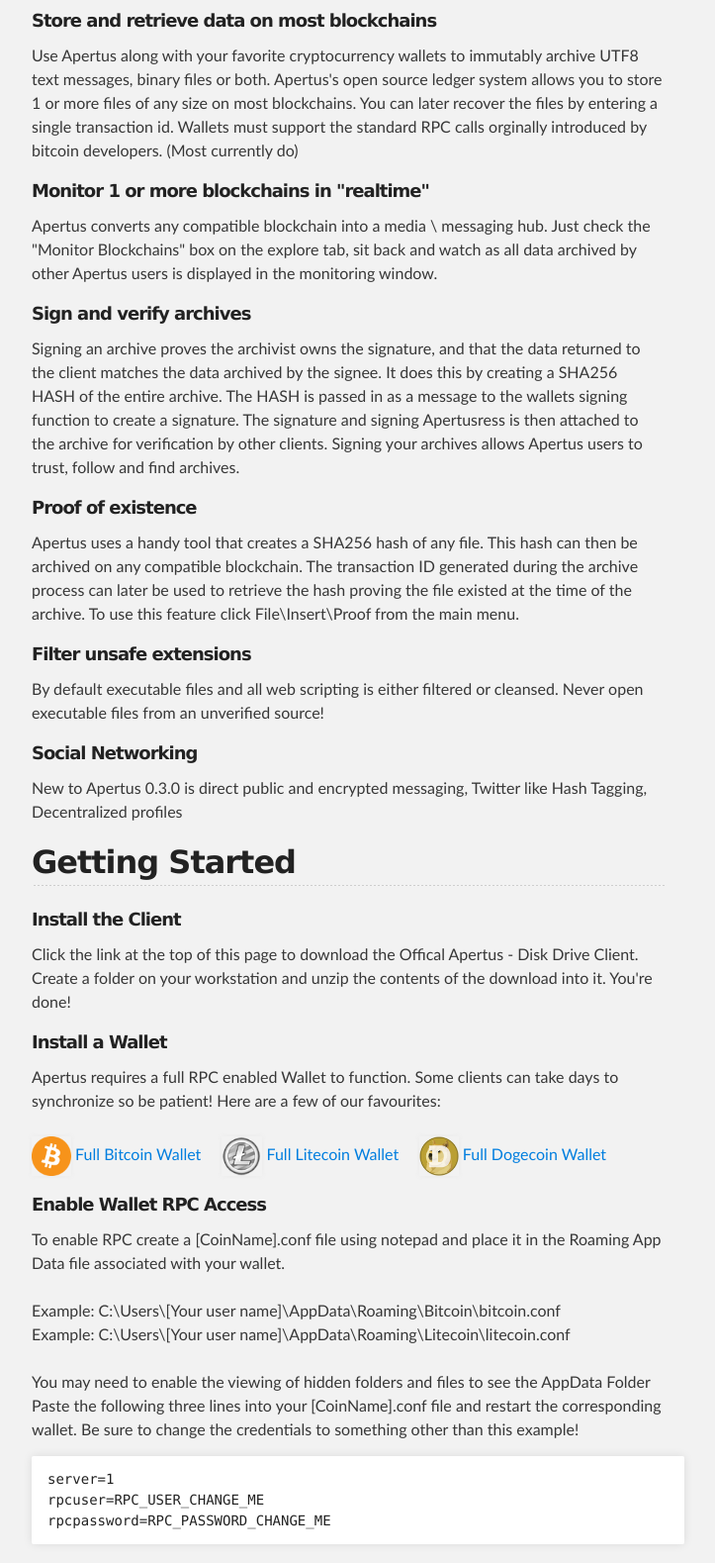
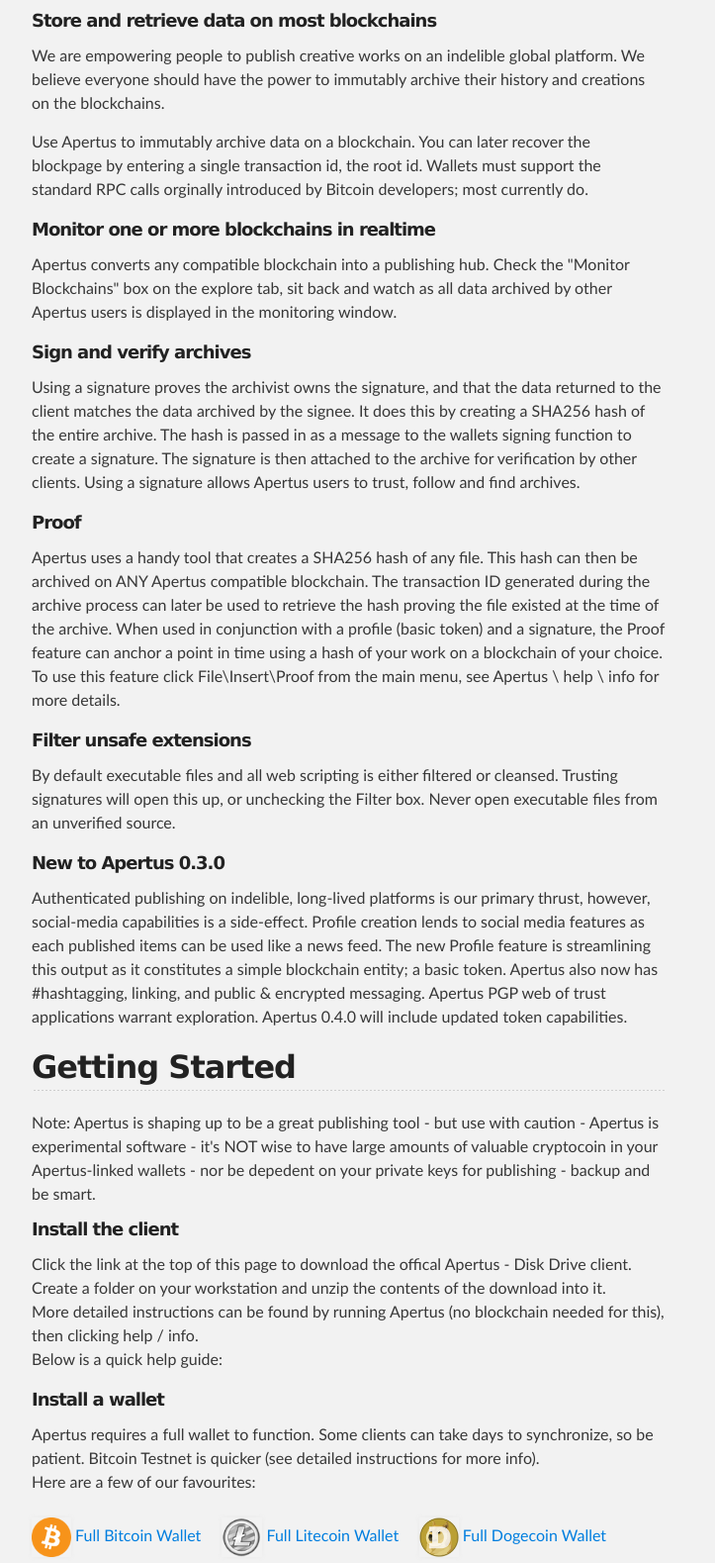
Before and after one commit to HugPuddle/HugPuddle.github.io, a plain HTML site: page index.html in a window 1280 px wide. Shown: the part 527-2106 px from the top of the page at 99% size, without its empty margins (288-1011 px from the left). Drawn offline with Linux system fonts and the light colour scheme.

Commit message:
Update Index
Updated instructions & content; smoothified &, funkified.

```diff
--- a/index.html
+++ b/index.html
@@ -37,25 +37,30 @@
 <h2>
 <a name="Features" class="anchor" href="#features"><span class="octicon octicon-link"></span></a>Features</h2>
 <h5>Store and retrieve data on most blockchains</h5>
-<p>Use Apertus along with your favorite cryptocurrency wallets to immutably archive UTF8 text messages, binary files or both.  Apertus's open source ledger system allows you to store 1 or more files of any size on most blockchains.  You can later recover the files by entering a single transaction id.  Wallets must support the standard RPC calls orginally introduced by bitcoin developers. (Most currently do)</p>
-<h5>Monitor 1 or more blockchains in "realtime"</h5>
-<p>Apertus converts any compatible blockchain into a media \ messaging hub. Just check the "Monitor Blockchains" box on the explore tab, sit back and watch as all data archived by other Apertus users is displayed in the monitoring window.</p>
+<p>We are empowering people to publish creative works on an indelible global platform. We believe everyone should have the power to immutably archive their history and creations on the blockchains.</p>
+<p>Use Apertus to immutably archive data on a blockchain. You can later recover the blockpage by entering a single transaction id, the root id.  Wallets must support the standard RPC calls orginally introduced by Bitcoin developers; most currently do.</p>
+<h5>Monitor one or more blockchains in realtime</h5>
+<p>Apertus converts any compatible blockchain into a publishing hub. Check the "Monitor Blockchains" box on the explore tab, sit back and watch as all data archived by other Apertus users is displayed in the monitoring window.</p>
 <h5>Sign and verify archives</h5>
-<p>Signing an archive proves the archivist owns the signature, and that the data returned to the client matches the data archived by the signee. It does this by creating a SHA256 HASH of the entire archive. The HASH is passed in as a message to the wallets signing function to create a signature. The signature and signing Apertusress is then attached to the archive for verification by other clients. Signing your archives allows Apertus users to trust, follow and find archives.</p>
-<h5>Proof of existence</h5>
-<p>Apertus uses a handy tool that creates a SHA256 hash of any file. This hash can then be archived on any compatible blockchain. The transaction ID generated during the archive process can later be used to retrieve the hash proving the file existed at the time of the archive.  To use this feature click File\Insert\Proof from the main menu.</p>
+<p>Using a signature proves the archivist owns the signature, and that the data returned to the client matches the data archived by the signee. It does this by creating a SHA256 hash of the entire archive. The hash is passed in as a message to the wallets signing function to create a signature. The signature is then attached to the archive for verification by other clients. Using a signature allows Apertus users to trust, follow and find archives. </p>
+<h5>Proof</h5>
+<p>Apertus uses a handy tool that creates a SHA256 hash of any file. This hash can then be archived on ANY Apertus compatible blockchain. The transaction ID generated during the archive process can later be used to retrieve the hash proving the file existed at the time of the archive. When used in conjunction with a profile (basic token) and a signature, the Proof feature can anchor a point in time using a hash of your work on a blockchain of your choice.  To use this feature click File\Insert\Proof from the main menu, see Apertus \ help \ info for more details.</p>
 <h5>Filter unsafe extensions</h4>
-<p>By default executable files and all web scripting is either filtered or cleansed. Never open executable files from an unverified source!</p>
-<h5>Social Networking</h4>
-<p>New to Apertus 0.3.0 is direct public and encrypted messaging, Twitter like Hash Tagging, Decentralized profiles</p>
+<p>By default executable files and all web scripting is either filtered or cleansed. Trusting signatures will open this up, or unchecking the Filter box. Never open executable files from an unverified source.</p>
+<h5>New to Apertus 0.3.0</h4>
+<p>Authenticated publishing on indelible, long-lived platforms is our primary thrust, however, social-media capabilities is a side-effect. Profile creation lends to social media features as each published items can be used like a news feed. The new Profile feature is streamlining this output as it constitutes a simple blockchain entity; a basic token. Apertus also now has #hashtagging, linking, and public & encrypted messaging. Apertus PGP web of trust applications warrant exploration. Apertus 0.4.0 will include updated token capabilities.</p>
 
 
 <h2>
 <a name="getting-started" class="anchor" href="#getting-started"><span class="octicon octicon-link"></span></a>Getting Started</h2>
-<h5>Install the Client</h5>
-<p>Click the link at the top of this page to download the Offical Apertus - Disk Drive Client. Create a folder on your workstation and unzip the contents of the download into it. You're done!</p>
-<h5>Install a Wallet</h5>
-<p>Apertus requires a full RPC enabled Wallet to function. Some clients can take days to synchronize so be patient!  Here are a few of our favourites:<br>
+Note: Apertus is shaping up to be a great publishing tool - but use with caution - Apertus is experimental software - it's NOT wise to have large amounts of valuable cryptocoin in your Apertus-linked wallets - nor be depedent on your private keys for publishing - backup and be smart.
+<h5>Install the client</h5>
+<p>Click the link at the top of this page to download the offical Apertus - Disk Drive client. Create a folder on your workstation and unzip the contents of the download into it.<br>
+More detailed instructions can be found by running Apertus (no blockchain needed for this), then clicking help / info.<br>
+Below is a quick help guide:</p>
+<h5>Install a wallet</h5>
+<p>Apertus requires a full wallet to function. Some clients can take days to synchronize, so be patient. Bitcoin Testnet is quicker (see detailed instructions for more info).<br>
+Here are a few of our favourites:<br>
 <br><img height=40 src="images\bitcoin_logo_plain.png"> <a href="http://bitcoin.org/en/download">Full Bitcoin Wallet</a>&nbsp;&nbsp;&nbsp;&nbsp;&nbsp;<img height=40 src="images\litecoin_logo_plain.png"> <a href="http://litecoin.org/">Full Litecoin Wallet</a>&nbsp;&nbsp;&nbsp;&nbsp;&nbsp;<img height=40 src="images\dogecoin_logo_plain.png"> <a href="http://dogecoin.com/getting-started/#desktop-wallet">Full Dogecoin Wallet</a>&nbsp;&nbsp;&nbsp;&nbsp;&nbsp;<br>
 <h5>Enable Wallet RPC Access</h5>
 <p>To enable RPC create a  [CoinName].conf file using notepad  and place it in the Roaming App Data file associated with your wallet.<br>
@@ -72,26 +77,30 @@
 
 <h5>Configure Apertus to use your wallets</h5>
 <p>Now that you have enabled RPC on your wallet you need to configure Apertus to talk to the wallet.  Open Apertus by browsing to the folder you created and running the Apertus.exe program.
-<br>Click on Settings \ Wallet.<br>
-
-<br>Look we pre-loaded the settings for several common wallets for you!!<br>
-
+<br>Click on Settings \ Wallet.
+<br>We pre-loaded the settings for several common wallets for you.
 <br>Select the wallet you would like to begin using.
 <br>Change the login and password to match the credentials you entered in the [CoinName].conf file.
-<br>Check the Enable Wallet box
+<br>Check the Enable Wallet box.
 <br>Click the Save Button.
 <br>NOTE: Do not alter any other settings unless you really know what your doing..</p>
 
 <h2>
-<a name="start-archiving-and-exploring" class="anchor" href="#start-archiving-and-exploring"><span class="octicon octicon-link"></span></a>Start Archiving and Exploring!</h2>
-<p>Apertus Archives data by permanently moving small units of crypto currency to specialy encoded Apertusresses that store portions of the data you are archiving inside. A unique transaction ID allows the complete archive to be reasembled later. it may take hundredes or even thousands of micro transactions to archive your data depending on the Cyrpto Currency you are using and the amount of data you are archiving. Coins used in the archive process cannot be recovered and once archived the data cannot be altered in any way.  Make sure you have triple checked your data for errors before archiving.<br>
-<br>Below are a few sample archives.  Copy and paste these transaction Ids into Apertus's explore Search box and hit enter to restore the archives.<br>NOTE: Apertus must be connected to the blockchains listed for this to work.<br>
+<a name="start-archiving-and-exploring" class="anchor" href="#start-archiving-and-exploring"><span class="octicon octicon-link"></span></a>Start Archiving and Exploring</h2>
+<p>Apertus is a blockchain reader/writer that currently uses non-redeemable destination addresses as a free-form 20-byte field to immutably store data onto a blockchain. The data is referenced and retrieved by Apertus using the final transaction id of the process; the root id.
+Coins used are forever burned into the blockchain in a process we call "etching." It may take hundreds, or even thousands, of micro-transactions to archive your data depending on the cryptocurrency you are using and the amount of data you are archiving. Coins used in the archive process cannot be recovered, and once archived, the data cannot be altered in any way.  Make sure you have triple checked your data for errors before archiving.<br>
+<br>
+After choosing your wallet and account, enter your data into the Enter Your Message Here box.<br>
+Hit Save, then you just etched.<br>
+<br>Below are a few sample archives of blockpages. Copy and paste these root transaction id's into the Apertus search box and hit enter to restore the archives.<br>NOTE: Apertus must be connected to the blockchains listed for this to work.<br>
 <h6>Bitcoin - Nelson Mandela</h6>78f0e6de0ce007f4dd4a09085e649d7e354f70bc7da06d697b167f353f115b8e
+<h6>Bitcoin - The Mahabharata - An example of a series of Blockpages, constituting a Blocksite</h6>0618f12af65a4e82f8e7b41f8578721dfeb109e9a73ff71aebdbc982696e3720
 <h6>Litecoin - China Moon Landing</h6>562c42cf86400db88ea8c5aa9f3de4054fe5e1e4055314b3b6c55282114982c3
 <h6>Dogecoin - 3D Printable Dogecoin Moon Glider</h6>89b023fde2e8e0350e35572662e38aa289912a2f3c3a246cbdbc46b6dac6d1b6
-<h6>Mazacoin - Mazacoin Splash screen</h6>8e6812e0f1a94d9289be682af6f59b37c82feac4713407edcc50a1d797b07450
+<h6>Mazacoin - Fort Laramie Treaty, 1868 (rtf file)</h6>f1a37b1c85bed3f561137789407735084065b41ecfaf262a190c4fdb4c4a278a
+<h6>Bitcoin Testnet - "Flowers of War - US Bombs the World" by Allen Vandever</h6>7b9987b58b372bf491cc0703672a02a74d8a24a8d20d57d22ab32c23851eefec
 <h6>Anoncoin / Litecoin - Blog posting on Anoncoin with Litecoin css include and Image file.</h6>ef0f51c55b3e6efb187cce641b5c5d7e6611680a7af10ed56d06050c3b4b89c8
-<p>NOTE: You will need to uncheck the "Filter unsafe content" box before searching for the sample blog post or it will not display properly.  Also This Anoncoin blog post uses images and CSS files that were archived on Litecoin. Make sure you have Apertused them to your master index first by searching for them on the Litecoin blockchain here 9427bec549b353e4a3d138ad9d291e525a1c69246211eb973e201e23d41e7f1a</p>
+<p>NOTE: You will need to uncheck the "Filter unsafe content" box before searching for the sample blog post or it will not display properly.  Also, this Anoncoin blog post uses images and CSS files that were archived on Litecoin. Make sure you Apertus them to your master index first by searching for them on the Litecoin blockchain here 9427bec549b353e4a3d138ad9d291e525a1c69246211eb973e201e23d41e7f1a</p>
 </p>
 <p>Happy Blockchaining :)</p>
 
@@ -102,9 +111,9 @@
     <!-- FOOTER  -->
     <div id="footer_wrap" class="outer">
       <footer class="inner">
-        <p> <center><p>2013-2016 Open-Source <a href="http://hugpuddle.org">HugPuddle</a> - embii & The AtomSea<br>
+        <p><center>2013-2016 Open-Source <a href="http://hugpuddle.org">HugPuddle</a> - embii & The AtomSea<br>
 		1HuGpUDDLEhvehXE1P6xeudqAHqKfs1BFM<br>
-     <p><a href="https://github.com/HugPuddle/Apertus">Github - Apertus</a></center></p>
+     <a href="https://github.com/HugPuddle/Apertus">Github - Apertus</a></center></p>
       </footer>
     </div>
   </body>
```
